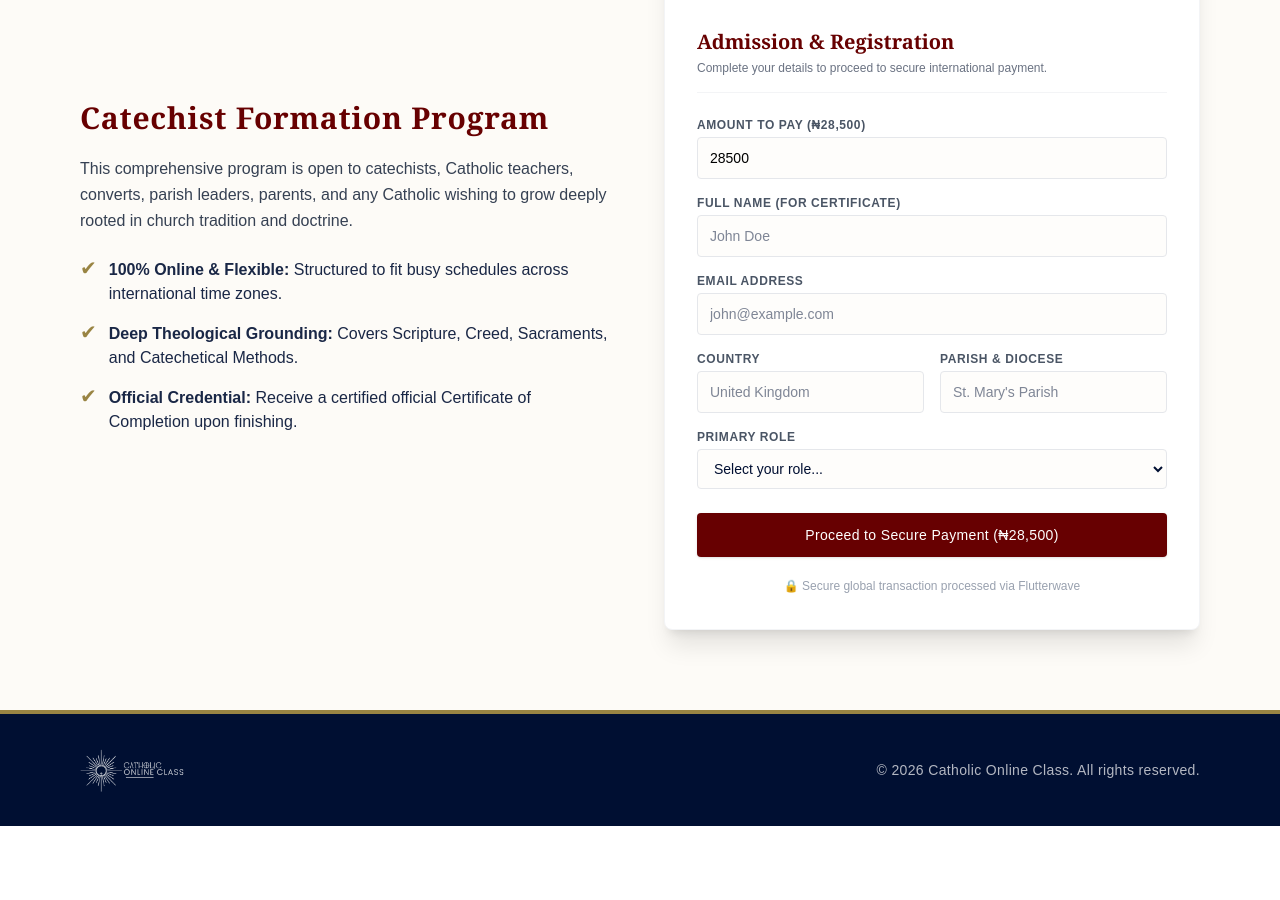
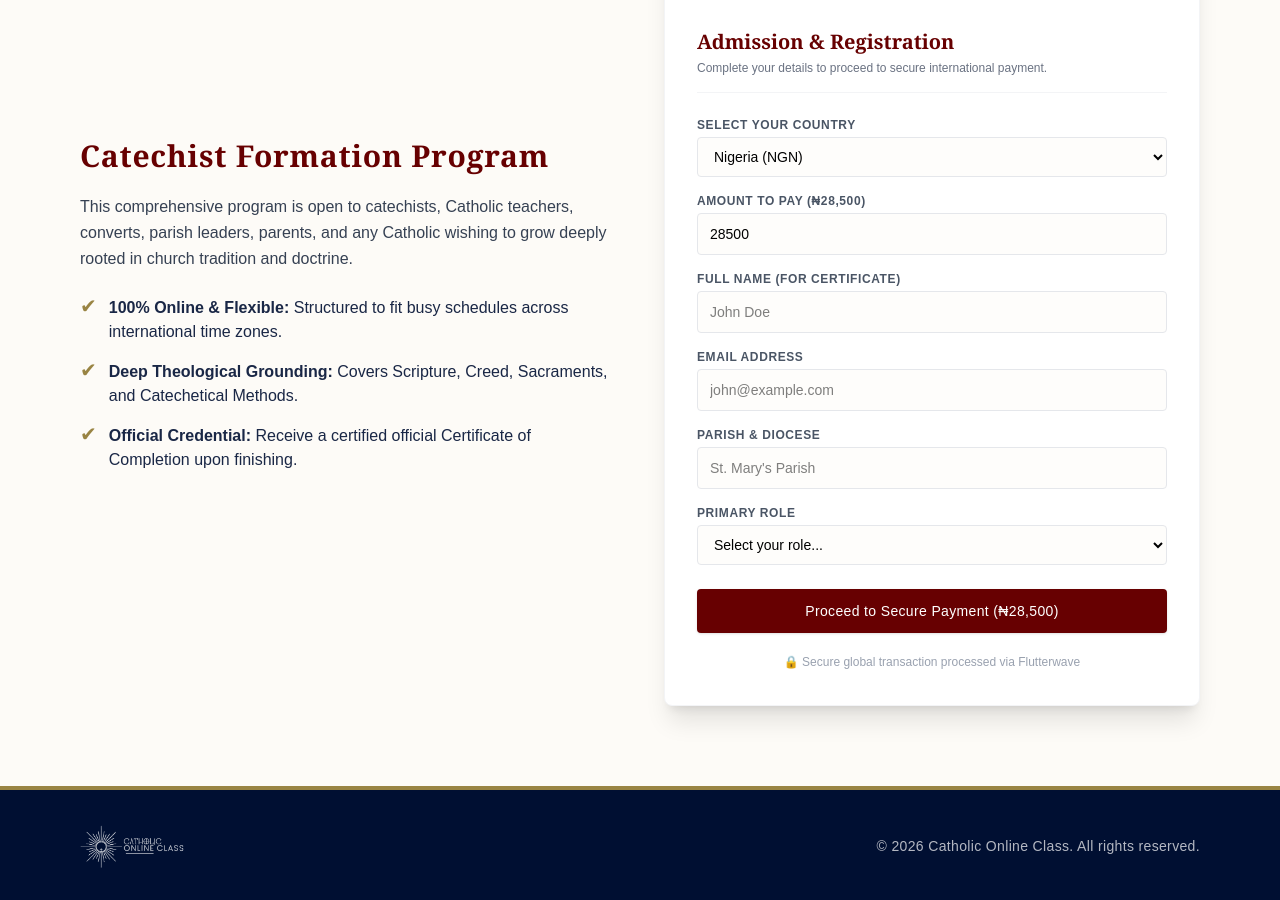
Before and after one commit to Mazoje/catholics-online-class, a Next.js app: page / in a window 1280 px wide. Shown: the part 1067-1967 px from the top of the page. Before the commit the page ends 1893 px from the top, so only its background shows below. Built offline with nearby package versions, Linux system fonts and the light colour scheme.

Commit message:
feat: implement dynamic regional currencies for international payments

```diff
--- a/app/api/checkout/route.ts
+++ b/app/api/checkout/route.ts
@@ -3,14 +3,15 @@ import { NextResponse } from "next/server";
 export async function POST(request: Request) {
   try {
     const body = await request.json();
-    const { fullName, email, country, parishDiocese, primaryRole, amount } = body;
+    // Extract currency from the incoming request body
+    const { fullName, email, country, parishDiocese, primaryRole, amount, currency } = body;
 
-    // ⬇️ PLACE THE UPDATED CONFIG BLOCK HERE ⬇️
     const config = {
       public_key: process.env.NEXT_PUBLIC_FLUTTERWAVE_PUBLIC_KEY,
       tx_ref: `tx-${Date.now()}`,
       amount: Number(amount),
-      currency: 'NGN',
+      // Fallback to NGN if something goes wrong, otherwise use the selected currency
+      currency: currency || 'NGN',
       redirect_url: `${process.env.NEXT_PUBLIC_APP_URL}/api/verify`,
       customer: {
         email: email,
@@ -23,11 +24,11 @@ export async function POST(request: Request) {
       },
       customizations: {
         title: 'Catholic Online Class',
-        description: 'Course Registration Payment',
+        description: `Course Registration Payment (${currency || 'NGN'})`,
       },
     };
 
-    // Send this config payload to Flutterwave
+    // Send this dynamic config payload to Flutterwave
     const response = await fetch("https://api.flutterwave.com/v3/payments", {
       method: "POST",
       headers: {
--- a/app/page.tsx
+++ b/app/page.tsx
@@ -4,12 +4,23 @@ import { useState } from "react";
 import Image from "next/image";
 import Link from "next/link";
 
+// Define the supported regional currency configurations and pricing tiers
+const targetCountries = [
+  { name: "Nigeria", code: "NGN", symbol: "₦", price: 28500 },
+  { name: "Ghana", code: "GHS", symbol: "GH₵", price: 270 },
+  { name: "United States / Global", code: "USD", symbol: "$", price: 20 },
+  { name: "United Kingdom", code: "GBP", symbol: "£", price: 16 },
+  { name: "Kenya", code: "KES", symbol: "KSh", price: 2600 },
+];
+
 export default function LandingPage() {
-  const [amount, setAmount] = useState<string>("28500"); // Defaults to 20, but can be changed
+  // Set default initial location layout to Nigeria
+  const [selectedRegion, setSelectedRegion] = useState(targetCountries[0]);
+  const [amount, setAmount] = useState<string>(targetCountries[0].price.toString());
+
   const [formData, setFormData] = useState({
     fullName: "",
     email: "",
-    country: "",
     parishDiocese: "",
     primaryRole: "",
   });
@@ -18,6 +29,13 @@ export default function LandingPage() {
 
   const handleChange = (e: React.ChangeEvent<HTMLInputElement | HTMLSelectElement>) => {
     setFormData({ ...formData, [e.target.name]: e.target.value });
+  };
+
+  // Safely intercept and update layout configurations when country switches
+  const handleCountrySwitch = (countryName: string) => {
+    const region = targetCountries.find((c) => c.name === countryName) || targetCountries[0];
+    setSelectedRegion(region);
+    setAmount(region.price.toString());
   };
 
   const handleSubmit = async (e: React.FormEvent) => {
@@ -29,7 +47,12 @@ export default function LandingPage() {
       const response = await fetch("/api/checkout", {
         method: "POST",
         headers: { "Content-Type": "application/json" },
-        body: JSON.stringify({ ...formData, amount }), // 👈 FIX: Added amount here
+        body: JSON.stringify({
+          ...formData,
+          amount,
+          currency: selectedRegion.code, // Pass native ISO currency to Flutterwave API
+          country: selectedRegion.name
+        }),
       });
 
       if (!response.ok) {
@@ -113,7 +136,7 @@ export default function LandingPage() {
                 href="#admission-form"
                 className="bg-[#998443] hover:bg-[#857239] text-[#000F32] font-semibold px-8 py-3.5 rounded transition-all tracking-wide shadow-md"
               >
-                Apply & Register {/* 👈 Removed hardcoded $20 */}
+                Apply & Register
               </a>
               <a
                 href="#program-details"
@@ -190,11 +213,32 @@ export default function LandingPage() {
             </div>
           )}
 
-          <form onSubmit={handleSubmit} className="space-y-4">
-            {/* 👈 FIX: Moved the Amount Field inside the Form Tag */}
+          <form onSubmit={handleSubmit} className="space-y-4 text-black">
+            {/* Country Selection Dropdown */}
+            <div>
+              <label htmlFor="country" className="block text-xs font-semibold uppercase tracking-wider text-gray-600 mb-1">
+                Select Your Country
+              </label>
+              <select
+                id="country"
+                name="country"
+                required
+                value={selectedRegion.name}
+                onChange={(e) => handleCountrySwitch(e.target.value)}
+                className="w-full border border-gray-200 bg-[#FDFBF7]/50 rounded px-3 py-2.5 focus:outline-none focus:border-[#670001] focus:bg-white text-sm"
+              >
+                {targetCountries.map((c) => (
+                  <option key={c.code} value={c.name}>
+                    {c.name} ({c.code})
+                  </option>
+                ))}
+              </select>
+            </div>
+
+            {/* Dynamic Amount Field reflecting chosen currency profile */}
             <div>
               <label htmlFor="amount" className="block text-xs font-semibold uppercase tracking-wider text-gray-600 mb-1">
-    Amount to Pay (₦{Number(amount || 0).toLocaleString()}) {/* 👈 Displays with commas here */}
+                Amount to Pay ({selectedRegion.symbol}{Number(amount || 0).toLocaleString()})
               </label>
               <input
                 id="amount"
@@ -204,7 +248,7 @@ export default function LandingPage() {
                 onChange={(e) => setAmount(e.target.value)}
                 className="w-full border border-gray-200 rounded px-3 py-2.5 bg-[#FDFBF7]/50 focus:outline-none focus:border-[#670001] focus:bg-white text-sm text-black"
                 required
-    placeholder="28500"
+                placeholder={selectedRegion.price.toString()}
               />
             </div>
 
@@ -234,19 +278,6 @@ export default function LandingPage() {
               />
             </div>
 
-            <div className="grid grid-cols-2 gap-4">
-              <div>
-                <label className="block text-xs font-semibold uppercase tracking-wider text-gray-600 mb-1">Country</label>
-                <input
-                  type="text"
-                  name="country"
-                  required
-                  value={formData.country}
-                  onChange={handleChange}
-                  className="w-full border border-gray-200 rounded px-3 py-2.5 bg-[#FDFBF7]/50 focus:outline-none focus:border-[#670001] focus:bg-white text-sm"
-                  placeholder="United Kingdom"
-                />
-              </div>
             <div>
               <label className="block text-xs font-semibold uppercase tracking-wider text-gray-600 mb-1">Parish & Diocese</label>
               <input
@@ -258,7 +289,6 @@ export default function LandingPage() {
                 className="w-full border border-gray-200 rounded px-3 py-2.5 bg-[#FDFBF7]/50 focus:outline-none focus:border-[#670001] focus:bg-white text-sm"
                 placeholder="St. Mary's Parish"
               />
-              </div>
             </div>
 
             <div>
@@ -284,8 +314,7 @@ export default function LandingPage() {
               disabled={loading}
               className="w-full bg-[#670001] hover:bg-[#520001] text-white font-medium py-3 rounded transition-colors disabled:opacity-50 mt-2 tracking-wide shadow-sm text-sm"
             >
-  {/* 👈 Added .toLocaleString() here to automatically add commas */}
-  {loading ? "Processing Secure Gateway..." : `Proceed to Secure Payment (₦${Number(amount || 0).toLocaleString()})`}
+              {loading ? "Processing Secure Gateway..." : `Proceed to Secure Payment (${selectedRegion.symbol}${Number(amount || 0).toLocaleString()})`}
             </button>
           </form>
 
```
Lines whose indentation alone changed are shown as unchanged.
